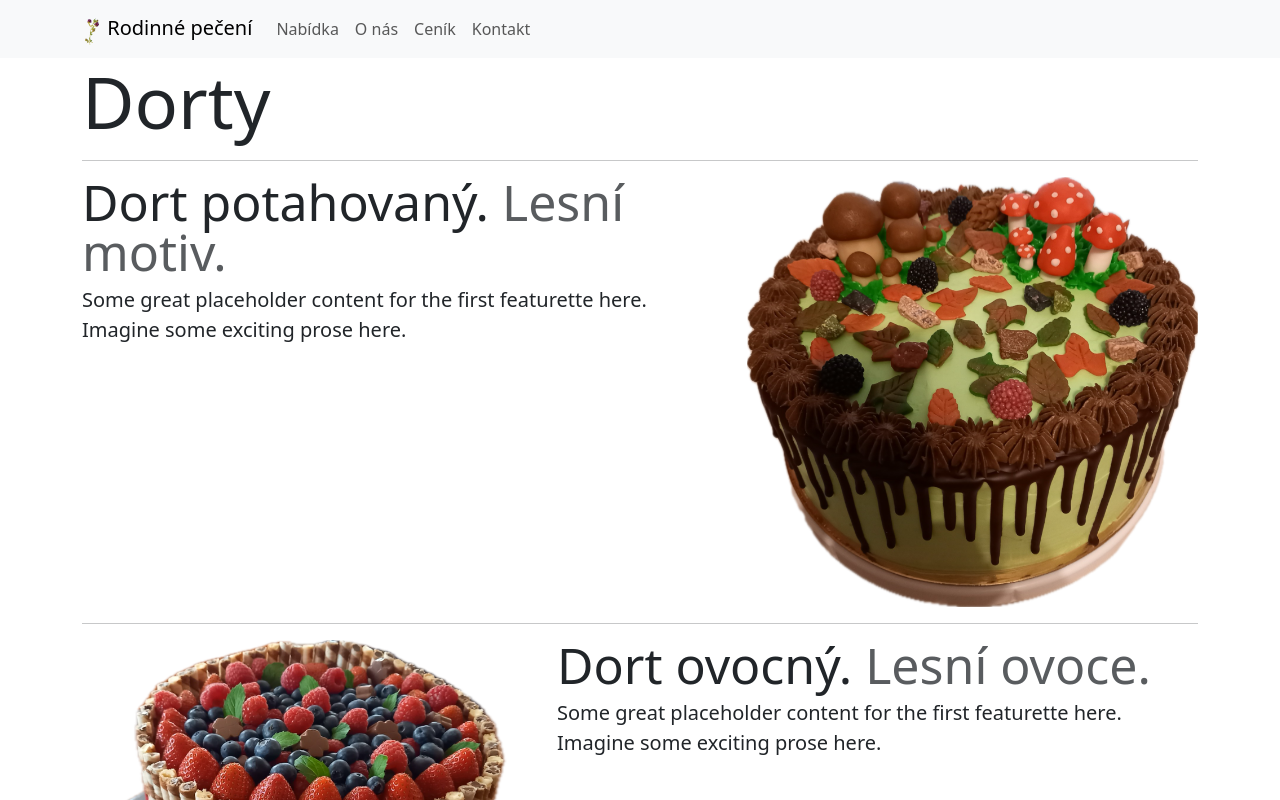
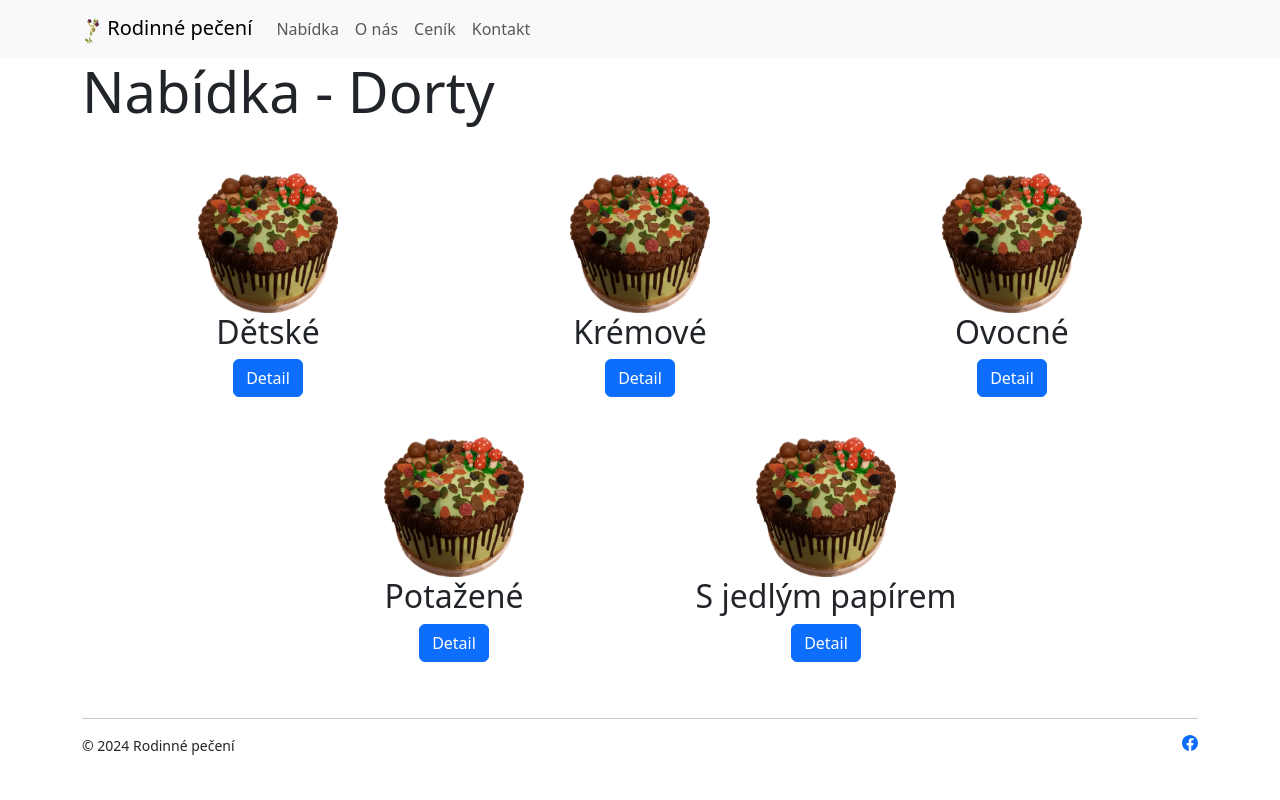
Before and after one commit to DaliborLis/rodinne-peceni-web-server, a React (Create React App) app in the folder src/main/js/rodinne-peceni/: page /dorty in a window 1280 px wide. Shown: the top 800 px of the page. Built offline with nearby package versions, Linux system fonts and the light colour scheme.

Commit message:
Add categories

```diff
--- a/src/main/js/rodinne-peceni/src/components/Section.js
+++ b/src/main/js/rodinne-peceni/src/components/Section.js
@@ -1,18 +1,27 @@
-import React, { useEffect } from 'react';
+import React, { useEffect, useState } from 'react';
 import Container from 'react-bootstrap/Container';
 import Row from 'react-bootstrap/Row';
+import Col from 'react-bootstrap/Col';
 import Image from 'react-bootstrap/Image';
+import Button from 'react-bootstrap/Button';
 import { sections_data } from "./data.js";
+import { useNavigate } from 'react-router-dom';
 
 function Section(props) {
 
-    const items = sections_data[props.origin].items;
+    const [category, setCategory] = useState(null);
+
+    const navigate = useNavigate();
+
+    const handleCategory = category => {
+        setCategory(category);
+    };
 
     useEffect(() => {
         console.log("componentDidMount");
     }, []);
 
-    const renderItems = () => {
+    const renderItems = items => {
         if (items === undefined) {
             return null;
         }
@@ -23,7 +32,7 @@ function Section(props) {
                     <Row key={index} className='featurette'>
                         <div className={"col-md-7" + (index % 2 === 0 ? "" : " order-md-2")}>
                             <h5 className="featurette-heading fw-normal lh-1">{item.name}<span className="text-body-secondary">{item.secondary}</span></h5>
-                            <p className="lead">Some great placeholder content for the first featurette here. Imagine some exciting prose here.</p>
+                            <p className="lead"></p>
                         </div>
                         <div className={"col-md-5" + (index % 2 === 0 ? "" : " order-md-1")}>
                             <Image className="featurette-image img-fluid mx-auto" src={item.image} width={500} height={500} />
@@ -34,11 +43,70 @@ function Section(props) {
         );
     };
 
+    const renderCategories = () => {
+        const categories = sections_data[props.origin].categories;
+        const keys = Object.keys(categories);
+        const rows = keys.reduce((accumulator, key, index) => {
+            if (index % 3 === 0) { //render 3 columns per row
+                const stepKeys = keys.slice(index, index + 3);
+                const columns = stepKeys.map(stepKey => {
+                    const categoryDetail = categories[stepKey];
+                    return (
+                        <Col lg={4}>
+                            <Image src={categoryDetail.image} width={140} height={140} rounded />
+                            <h2 class="fw-normal">{stepKey}</h2>
+                            <p><Button onClick={() => handleCategory(stepKey)}>Detail</Button></p>
+                        </Col>
+                    );
+                });
+                accumulator.push(
+                    <Row className="marketing" style={{ justifyContent: "center" }}>
+                        {columns}
+                    </Row>
+                );
+            }
+            return accumulator;
+        }, []);
+
+        return (
+            <Container style={{ marginTop: "3em" }}>
+                {rows}
+            </Container>
+        );
+    };
+
+    const renderContent = () => {
+        if (Object.keys(sections_data[props.origin].categories).length > 1) {
+            if (category !== null) { // render items for selected category
+                const items = sections_data[props.origin].categories[category].items;
+                return (
+                    renderItems(items)
+                );
+            } else { // render categories
+                return (
+                    renderCategories()
+                );
+            }
+        } else if (Object.keys(sections_data[props.origin].categories).length === 1) { // only one category exists, render category items
+            const firstKey = Object.keys(sections_data[props.origin].categories)[0];
+            const items = sections_data[props.origin].categories[firstKey].items;
+            return (
+                renderItems(items)
+            );
+        } else { // no categories - no items - render nothing
+            return null;
+        }
+    };
+
     return (
         <Container className='marketing'>
-            <h1 className="display-2">{sections_data[props.origin].title}</h1>
+            <h1 className="display-4">
+                <span style={{ cursor: "pointer" }} onClick={() => navigate("/")}>Nabídka</span>
+                {<span style={{ cursor: "pointer" }} onClick={() => handleCategory(null)}> - {sections_data[props.origin].title}</span>}
+                {category && (<span> - {category} </span>)}
+            </h1>
             {
-                renderItems()
+                renderContent()
             }
         </Container>
     );
--- a/src/main/js/rodinne-peceni/src/components/data.js
+++ b/src/main/js/rodinne-peceni/src/components/data.js
@@ -1,6 +1,31 @@
 export const sections_data = {
     "dorty": {
         title: "Dorty",
+        categories: {
+            "Dětské": {
+                image: "images/dort.png",
+                items: [
+                    { name: "Dort potahovaný. ", secondary: "Lesní motiv.", image: "images/dort.png" },
+                    { name: "Dort ovocný. ", secondary: "Lesní ovoce.", image: "images/dort-ovoce.png" }
+                ]
+            },
+            "Krémové": {
+                image: "images/dort.png",
+                items: []
+            },
+            "Ovocné": {
+                image: "images/dort.png",
+                items: []
+            },
+            "Potažené": {
+                image: "images/dort.png",
+                items: []
+            },
+            "S jedlým papírem": {
+                image: "images/dort.png",
+                items: []
+            }
+        },
         items: [
             { name: "Dort potahovaný. ", secondary: "Lesní motiv.", image: "images/dort.png" },
             { name: "Dort ovocný. ", secondary: "Lesní ovoce.", image: "images/dort-ovoce.png" }
@@ -8,22 +33,27 @@ export const sections_data = {
     },
     "zakusky": {
         title: "Zákusky",
+        categories: {},
         items: []
     },
     "fr_zakusky": {
         title: "Francouzské zákusky",
+        categories: {},
         items: []
     },
     "chlebicky": {
         title: "Chlebíčky",
+        categories: {},
         items: []
     },
     "cukrovi": {
         title: "Cukroví",
+        categories: {},
         items: []
     },
     "kolace": {
         title: "Koláče",
+        categories: {},
         items: []
     }
 };
```
